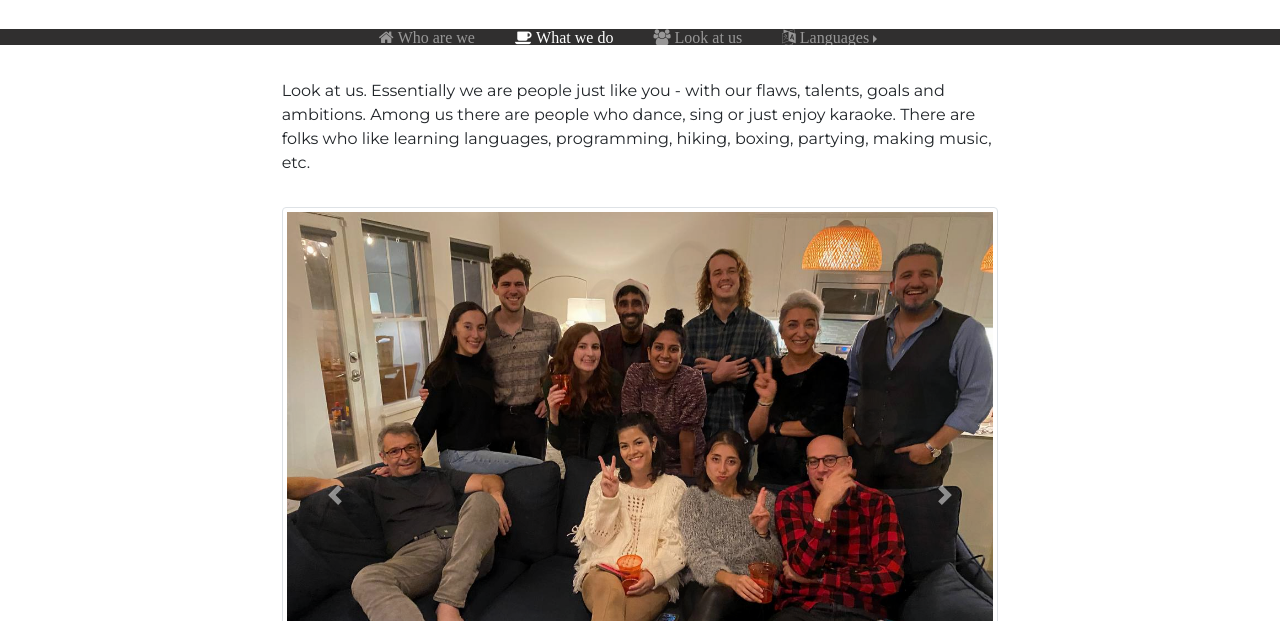
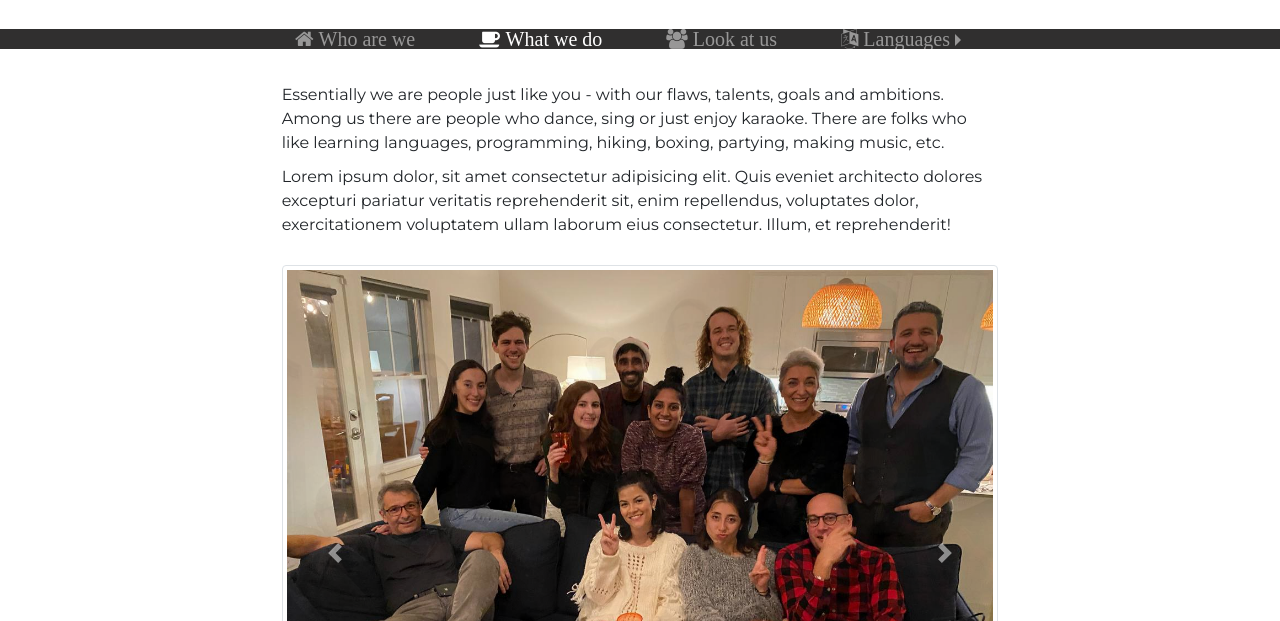
Before and after one commit to VittorioAltagracia/SpeakItalianInAustinV2, a website with bundled scripts: page photos.html in a window 1280 px wide. Shown: the part 179-800 px from the top of the page. Built offline with nearby package versions, Linux system fonts and the light colour scheme.

Commit message:
Media queries updates, visual updates, cleaned up some css code

```diff
--- a/js/data.js
+++ b/js/data.js
@@ -60,8 +60,20 @@ const content = {
     et reprehenderit!`,
   },
   par3: {
-    en: `Look at us. Essentially we are people just like you - with our flaws, talents, goals and ambitions. Among us there are people who dance, sing or just enjoy karaoke. There are folks who like learning languages, programming, hiking, boxing, partying, making music, etc.`,
-    it: `Guardaci. Sostanzialmente siamo le persone come te. Con i nostri difetti, talenti, obbietivi ed ambizioni. Fra noi ci sono delle persone che ballano, cantano o semplicemente godono il karaoke. C'è a chi piace l'apprendimento delle lingue, programmazione, trekking, la box, andare alle feste, fare la musica, etc.`,
+    en: `Essentially we are people just like you - with our flaws, talents, goals and ambitions. Among us there are people who dance, sing or just enjoy karaoke. There are folks who like learning languages, programming, hiking, boxing, partying, making music, etc.`,
+    it: `Sostanzialmente siamo le persone come te. Con i nostri difetti, talenti, obbietivi ed ambizioni. Fra noi ci sono delle persone che ballano, cantano o semplicemente godono il karaoke. C'è a chi piace l'apprendimento delle lingue, programmazione, trekking, la box, andare alle feste, fare la musica, etc.`,
+  },
+  par4: {
+    en: `Lorem ipsum dolor, sit amet consectetur adipisicing elit.
+    Quis eveniet architecto dolores excepturi pariatur veritatis
+    reprehenderit sit, enim repellendus, voluptates dolor,
+    exercitationem voluptatem ullam laborum eius consectetur. Illum,
+    et reprehenderit!`,
+    it: `Lorem ipsum dolor, sit amet consectetur adipisicing elit.
+    Quis eveniet architecto dolores excepturi pariatur veritatis
+    reprehenderit sit, enim repellendus, voluptates dolor,
+    exercitationem voluptatem ullam laborum eius consectetur. Illum,
+    et reprehenderit!`,
   },
   overlay1: {
     en: "A little bit too serious",
--- a/myStyle.css
+++ b/myStyle.css
@@ -31,14 +31,14 @@ article {
   min-width: 400px;
 }
 
-.img-content {
+/* .img-content {
   margin-top: 30px;
   border-bottom: 1px ridge;
   padding: 60px 0;
   padding-bottom: 35px;
   min-height: 200px;
   min-width: 400px;
-}
+} */
 
 ul {
   padding: 20px;
@@ -73,12 +73,11 @@ footer {
 }
 
 .container-fluid {
-  max-height: 900px;
+  max-height: 1100px;
   margin-top: 60px;
-  padding-bottom: 4rem;
-  border-bottom: 1px ridge;
+  padding-bottom: 2rem;
 }
-
+/* Handles responsivenes of images */
 .custom-class {
   object-fit: cover;
   height: 400px;
@@ -93,6 +92,12 @@ footer {
   }
 }
 
+@media (max-width: 629px) {
+  .jumbotron {
+    font-size: 1.75rem;
+  }
+}
+
 @media screen and (max-width: 620px) {
   .jumbotron {
     padding: 50px;
@@ -101,20 +106,15 @@ footer {
 
 @media screen and (min-width: 1500px) {
   p,
-  ul {
-    font-size: 22px;
+  ul,
+  a {
+    font-size: 20px;
   }
 }
 
 @media screen and (min-width: 1500px) {
   span {
     font-size: 24px;
-  }
-}
-
-@media screen and (min-width: 1500px) {
-  ul {
-    font-size: 20px;
   }
 }
 
@@ -186,6 +186,29 @@ footer {
   }
 }
 
+@media screen and (min-width: 650px) {
+  .navbar,
+  ul {
+    font-size: 18.5px;
+  }
+}
+
+@media screen and (min-width: 770px) {
+  .navbar,
+  ul {
+    font-size: 1.25rem;
+  }
+}
+
+@media screen and (min-width: 1450px) {
+  .navbar,
+  ul {
+    font-size: 1.5rem;
+  }
+}
+
+/* end of media queries */
+
 .navbar {
   background-color: #302f2f;
   margin: 0;
@@ -220,7 +243,7 @@ img {
 }
 /*  */
 
-/* Last img styling */
+/* Last img styling on page with cards*/
 .zio {
   opacity: 0.9;
   position: relative;
@@ -264,3 +287,7 @@ img {
   margin: 0;
   text-decoration: underline;
 }
+
+/* .testing {
+  margin-bottom: 100px;
+} */
--- a/photos.html
+++ b/photos.html
@@ -37,7 +37,7 @@
     </header>
     <!-- navigation bar starts here -->
 
-    <nav class="navbar navbar-expand-sm navbar-dark py-0">
+    <nav class="navbar navbar-expand-sm navbar-dark sticky-top py-0">
       <button
         class="navbar-toggler ml-auto m-2"
         type="button"
@@ -50,13 +50,13 @@
 
       <div class="collapse navbar-collapse" id="italianNavbar">
         <ul class="navbar-nav">
-          <li class="nav-item pr-4">
+          <li class="nav-item pr-4 pr-xl-5">
             <a class="nav1 nav-link fa fa-home" href="index.html"> </a>
           </li>
-          <li class="nav-item pr-4 active">
+          <li class="nav-item pr-4 pr-xl-5 active">
             <a class="nav2 nav-link fa fa-coffee" href="#"></a>
           </li>
-          <li class="nav-item pr-4">
+          <li class="nav-item pr-4 pr-xl-5">
             <a class="nav3 nav-link fa fa-users" href="do.html"></a>
           </li>
           <li class="nav-item pr-4 dropdown dropright">
@@ -84,12 +84,15 @@
     <!-- carousel starts below -->
     <div class="container-fluid mb-3 mt-4">
       <div class="row justify-content-center align-items-center">
-        <div class="col-10 col-md-11 col-lg-8 col-xl-7 align-self-center mb-2">
-          <p class="par3"></p>
+        <div class="col-10 col-md-11 col-lg-8 col-xl-7 align-self-center mb-1">
+          <p class="par3 mb-0"></p>
+          <p class="par4"></p>
         </div>
       </div>
-      <div class="row justify-content-center align-items-center mt-2">
-        <div class="col-10 col-md-11 col-lg-8 col-xl-7 align-self-center">
+      <div class="row justify-content-center align-items-center mt-2 mb-4">
+        <div
+          class="col-10 col-md-11 col-lg-8 col-xl-7 align-self-center testing"
+        >
           <div
             id="photosCarousel"
             class="carousel slide carousel-fade"
```
Also changed, not shown: do.html (+3 -3 lines), index.html (+8 -14 lines).
